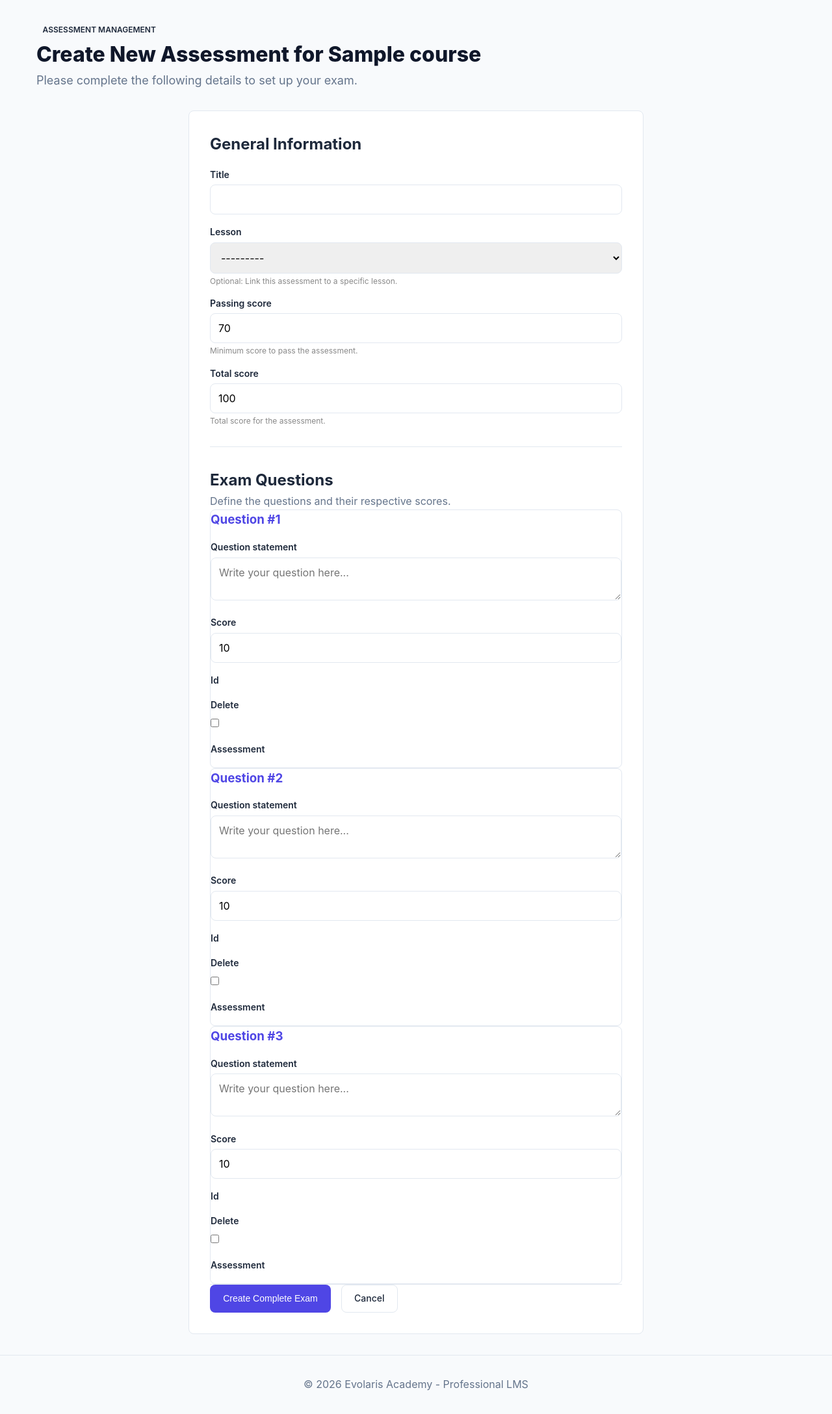
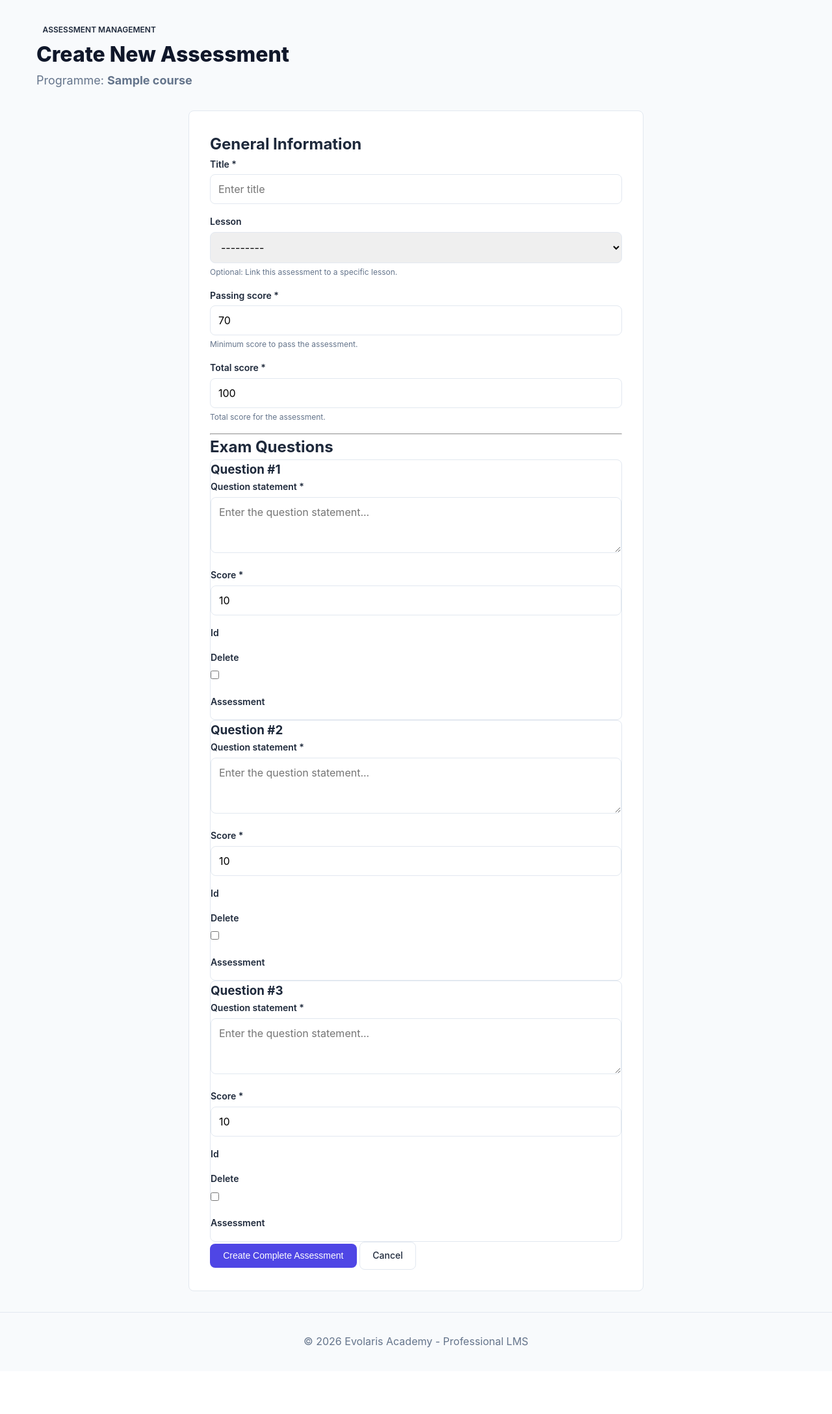
Before and after one commit to JdanielGA/LMS_Project, a Django app: a page that uses templates/assessments/assessment_form.html in a window 1280 px wide. Shown: the part 70-2246 px from the top of the page at 65% size. After the commit the page ends 2144 px from the top, so only its background shows below. Run offline with Django 5.2, Linux system fonts and the light colour scheme; a user stored in the database is signed in; tables that the repository leaves empty hold one stand-in row (values such as "Sample post").

Commit message:
style(forms): automate widget styling via __init__ and improve form accessibility

```diff
--- a/apps/assessments/forms.py
+++ b/apps/assessments/forms.py
@@ -1,4 +1,4 @@
-# Path apps/assessments/forms.py
+# Path: apps/assessments/forms.py
 from django import forms
 from .models import Assessment, Question
 from apps.courses.models import Lesson
@@ -43,7 +43,13 @@
     def __init__(self, *args, **kwargs):
         self.course = kwargs.pop('course', None)
         super().__init__(*args, **kwargs)
+
+        for field_name, field in self.fields.items():
+            field.widget.attrs.update({'class': 'form-control'})
+            field.widget.attrs.update({'placeholder': f'Enter {field.label.lower()}'})
+
         if self.course:
+            from apps.courses.models import Lesson
             self.fields['lesson'].queryset = Lesson.objects.filter(module__course=self.course)
 
 class QuestionForm(forms.ModelForm):
@@ -51,8 +57,23 @@
         model = Question
         fields = ['text', 'score']
         widgets = {
-            'text': forms.Textarea(attrs={'rows': 2, 'placeholder': 'Write your question here...'}),
+            'text': forms.Textarea(attrs={
+                'rows': 3,
+                'placeholder': 'Enter the question statement...'
+            }),
+            'score': forms.NumberInput(attrs={
+                'min': '0',
+                'max': '100'
+            }),
         }
+
+    def __init__(self, *args, **kwargs):
+        super().__init__(*args, **kwargs)
+        for field_name, field in self.fields.items():
+            field.widget.attrs.update({'class': 'form-control'})
+
+            if field_name == 'text':
+                field.widget.attrs['class'] += ' form-control--textarea'
 
 QuestionFormSet = forms.inlineformset_factory(
     Assessment,
--- a/static/css/main.css
+++ b/static/css/main.css
@@ -17,6 +17,7 @@
 @import "pages/_profile.css";
 @import "pages/_course_detail.css";
 @import "pages/_lesson_detail.css";
+@import "pages/_assessments.css";
 
 /* Structural Layout */
 main {
--- a/templates/assessments/assessment_form.html
+++ b/templates/assessments/assessment_form.html
@@ -1,5 +1,6 @@
 <!-- Path: templates/assessments/assessment_form.html -->
 {% extends "base.html" %}
+{% load static %}
 
 {% block title %}
     {% if object %}Edit {{ object.title }}{% else %}New Assessment - {{ course.title }}{% endif %}
@@ -9,13 +10,9 @@
 <div class="page-header">
     <span class="badge">Assessment Management</span>
     <h1>
-        {% if object %}
-            Edit Assessment: {{ object.title }}
-        {% else %}
-            Create New Assessment for {{ course.title }}
-        {% endif %}
+        {% if object %}Edit Assessment{% else %}Create New Assessment{% endif %}
     </h1>
-    <p>Please complete the following details to set up your exam.</p>
+    <p class="text-muted">Programme: <strong>{{ course.title }}</strong></p>
 </div>
 
 <div class="form-container">
@@ -31,46 +28,50 @@
         {% endif %}
 
         <section class="form-section">
-            <h2 style="margin-bottom: var(--space-4);">General Information</h2>
+            <h2 class="section-title">General Information</h2>
             {% for field in form %}
                 <div class="form-control-group {% if field.errors %}has-error{% endif %}">
-                    <label for="{{ field.id_for_label }}">{{ field.label }}</label>
+                    <label for="{{ field.id_for_label }}" class="form-label">
+                        {{ field.label }}
+                        {% if field.field.required %}<span class="text-danger">*</span>{% endif %}
+                    </label>
+
                     {{ field }}
+
                     {% if field.help_text %}
-                        <small class="form-help-text">{{ field.help_text|safe }}</small>
+                        <small class="help-text">{{ field.help_text|safe }}</small>
                     {% endif %}
-                    {% if field.errors %}
+
                     {% for error in field.errors %}
                         <span class="error-text">{{ error }}</span>
                     {% endfor %}
-                    {% endif %}
                 </div>
             {% endfor %}
         </section>
 
-        <hr style="margin: var(--space-8) 0; border: 0; border-top: 1px solid var(--border-color);">
+        <hr class="form-divider">
 
         <section class="assessment-questions">
-            <h2 style="margin-bottom: var(--space-2);">Exam Questions</h2>
-            <p style="margin-bottom: var(--space-6); color: var(--text-muted);">Define the questions and their respective scores.</p>
-
+            <h2 class="section-title">Exam Questions</h2>
             {{ questions.management_form }}
 
-            <div class="questions-grid" style="display: grid; gap: var(--space-6);">
+            <div class="questions-grid">
                 {% for q_form in questions %}
-                    <div class="card" style="padding: var(--space-6); border: 1px solid var(--border-color); border-radius: var(--radius-md);">
-                        <h3 style="margin-bottom: var(--space-4); color: var(--primary-color);">Question #{{ forloop.counter }}</h3>
+                    <div class="card question-card">
+                        <h3 class="question-number">Question #{{ forloop.counter }}</h3>
 
-                        {# Render each field of the question form #}
                         {% for field in q_form %}
                             <div class="form-control-group {% if field.errors %}has-error{% endif %}">
-                                <label for="{{ field.id_for_label }}">{{ field.label }}</label>
+                                <label for="{{ field.id_for_label }}" class="form-label">
+                                    {{ field.label }}
+                                    {% if field.field.required %}<span class="text-danger">*</span>{% endif %}
+                                </label>
+
                                 {{ field }}
-                                {% if field.errors %}
+
                                 {% for error in field.errors %}
                                     <span class="error-text">{{ error }}</span>
                                 {% endfor %}
-                                {% endif %}
                             </div>
                         {% endfor %}
                     </div>
@@ -78,9 +79,9 @@
             </div>
         </section>
 
-        <div style="margin-top: var(--space-12); display: flex; gap: var(--space-4); border-top: 1px solid var(--border-color); padding-top: var(--space-6);">
+        <div class="form-actions">
             <button type="submit" class="btn btn--primary">
-                {% if object %}Save Changes{% else %}Create Complete Exam{% endif %}
+                {% if object %}Save Changes{% else %}Create Complete Assessment{% endif %}
             </button>
             <a href="{% url 'courses:course_detail' course.slug %}" class="btn btn--outline">
                 Cancel
```
Also changed, not shown: static/css/pages/_assessments.css (added). Lines whose indentation alone changed are shown as unchanged.
